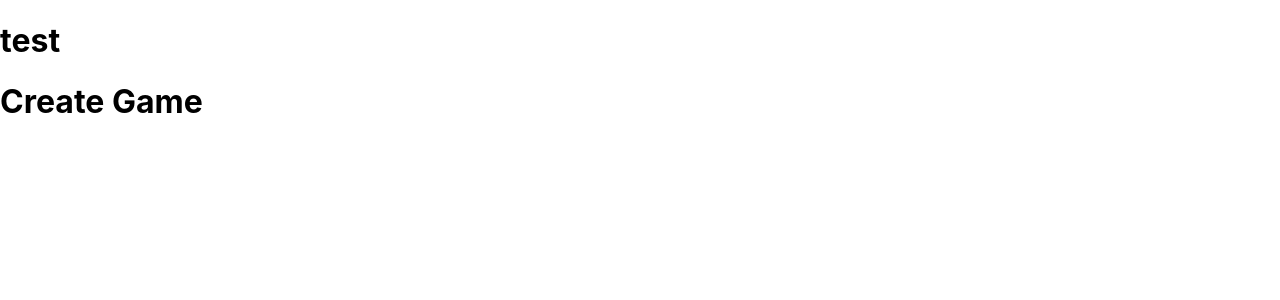
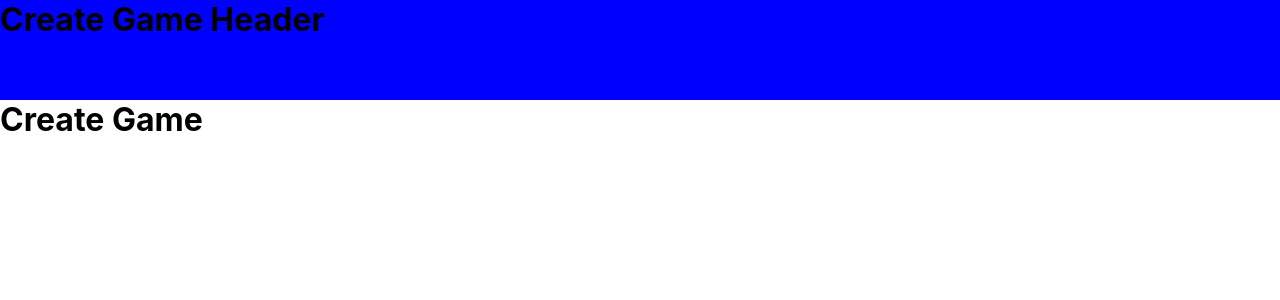
Before and after one commit to eviathan/RukusRummy, a React (Create React App) app in the folder RukusRummy.Web/: page /create-game in a window 1280 px wide. Shown: the top 300 px of the page. Built offline with nearby package versions, Linux system fonts and the light colour scheme.

Commit message:
Fix routing and a bit of cleanup

```diff
--- a/RukusRummy.Web/package.json
+++ b/RukusRummy.Web/package.json
@@ -14,6 +14,7 @@
     "dotenv": "^16.3.1",
     "localforage": "^1.10.0",
     "match-sorter": "^6.3.1",
+    "node-sass": "^7.0.3",
     "react": "^18.2.0",
     "react-dom": "^18.2.0",
     "react-router-dom": "^6.14.1",
--- a/RukusRummy.Web/src/App.css
+++ /dev/null
@@ -1,38 +0,0 @@
-.App {
-  text-align: center;
-}
-
-.App-logo {
-  height: 40vmin;
-  pointer-events: none;
-}
-
-@media (prefers-reduced-motion: no-preference) {
-  .App-logo {
-    animation: App-logo-spin infinite 20s linear;
-  }
-}
-
-.App-header {
-  background-color: #282c34;
-  min-height: 100vh;
-  display: flex;
-  flex-direction: column;
-  align-items: center;
-  justify-content: center;
-  font-size: calc(10px + 2vmin);
-  color: white;
-}
-
-.App-link {
-  color: #61dafb;
-}
-
-@keyframes App-logo-spin {
-  from {
-    transform: rotate(0deg);
-  }
-  to {
-    transform: rotate(360deg);
-  }
-}
--- a/RukusRummy.Web/src/Components/Header.tsx
+++ /dev/null
@@ -1,41 +0,0 @@
-import { RouterProvider, createBrowserRouter } from "react-router-dom";
-
-const router = createBrowserRouter([
-  {
-    path: "/",
-    element:
-    <>
-      <div>
-        <h1>Header</h1>
-        <p>Dropdown: GameSettings & voting history</p>
-        <p>Personal Settings Dropdown</p>
-        <button>Invite Players</button>
-        <button>Show issues</button>
-      </div>
-      <div>
-        <h2>Subheader</h2>
-        <button>Timer</button>
-      </div>
-    </>,
-  },
-  {
-    path: "/:id",
-    element: <h1>Session Header</h1>,
-  },
-  {
-    path: "/create-game",
-    element: <h1>test</h1>
-  },
-]);
-
-export const Header: React.FC<{}> = () => {
-    return (
-      <div className="App">
-        <header className="App-header">
-          <RouterProvider router={router} />
-        </header>
-      </div>
-    );
-  }
-
-  export default Header;
--- /dev/null
+++ b/RukusRummy.Web/src/Components/Header/Header.scss
@@ -0,0 +1,9 @@
+header {
+    display: flex;
+    background: blue;
+    height: 100px;
+
+    .main {
+        display: flex;
+    }
+}
--- /dev/null
+++ b/RukusRummy.Web/src/Components/Header/Header.tsx
@@ -0,0 +1,24 @@
+import { Route, Routes } from "react-router-dom";
+import './Header.scss';
+
+export const Header: React.FC<React.PropsWithChildren<{}>> = ({ children }) => {
+    return (
+      <header>
+        <Routes>
+          <Route path="/" element={
+            <div className="main">
+              <img src="" alt="logo" />
+              <p>Dropdown: GameSettings & voting history</p>
+              <p>Personal Settings Dropdown</p>
+              <button>Invite Players</button>
+              <button>Show issues</button>
+              <button>Timer</button>
+            </div>} />
+          <Route path="/:id" element={<h1>Session Header</h1>} />
+          <Route path="/create-game" element={<h1>Create Game Header</h1>} />
+        </Routes>
+      </header>
+    );
+  }
+
+  export default Header;
--- a/RukusRummy.Web/src/Components/Layout.tsx
+++ b/RukusRummy.Web/src/Components/Layout.tsx
@@ -1,10 +1,22 @@
-import Header from "./Header";
+import { Route, Routes } from "react-router-dom";
+import Header from "./Header/Header";
+
+import CreateGame from '../Pages/CreateGame';
+import LandingPage from '../Pages/LandingPage';
+import Session from '../Pages/Session';
 
 export const Layout: React.FC<React.PropsWithChildren<{}>> = ({ children }) => {
     return (
       <div className="layout">
           <Header />
           {children}
+          <main className="wrapper">
+            <Routes>
+              <Route path="/" element={<LandingPage />} />
+              <Route path="/:id" element={<Session />} />
+              <Route path="/create-game" element={<CreateGame />} />
+            </Routes>
+          </main>
       </div>
     );
   }
--- a/RukusRummy.Web/src/Pages/CreateGame.tsx
+++ b/RukusRummy.Web/src/Pages/CreateGame.tsx
@@ -2,9 +2,9 @@
 function CreateGame() {
     return (
       <div className="App">
-        <header className="App-header">
+        <div className="App-header">
           <h1>Create Game</h1>
-        </header>
+        </div>
       </div>
     );
   }
--- a/RukusRummy.Web/src/Pages/LandingPage.tsx
+++ b/RukusRummy.Web/src/Pages/LandingPage.tsx
@@ -19,9 +19,9 @@ function Landing() {
 
     return (
       <div className="App">
-        <header className="App-header">
+        <div className="App-header">
           <h1>Landing {response}</h1>
-        </header>
+        </div>
       </div>
     );
   }
--- a/RukusRummy.Web/src/Pages/Session.tsx
+++ b/RukusRummy.Web/src/Pages/Session.tsx
@@ -3,9 +3,9 @@
 function Session() {
     return (
       <div className="App">
-        <header className="App-header">
+        <div className="App-header">
           <h1>Session</h1>
-        </header>
+        </div>
       </div>
     );
   }
--- a/RukusRummy.Web/src/index.css
+++ b/RukusRummy.Web/src/index.css
@@ -11,3 +11,14 @@ code {
   font-family: source-code-pro, Menlo, Monaco, Consolas, 'Courier New',
     monospace;
 }
+
+* {
+  -moz-box-sizing: border-box;
+  -webkit-box-sizing: border-box;
+  box-sizing: border-box;
+}
+
+h1, h2, h3, h4, h5, h6, .h1, .h2, .h3, .h4, .h5, .h6 {
+  margin-top: 0;
+  margin-bottom: 0;
+}
--- a/RukusRummy.Web/src/index.tsx
+++ b/RukusRummy.Web/src/index.tsx
@@ -2,30 +2,11 @@ import React from 'react';
 import ReactDOM from 'react-dom/client';
 import reportWebVitals from './reportWebVitals';
 import {
-  createBrowserRouter,
-  RouterProvider,
+  BrowserRouter
 } from "react-router-dom";
 
 import './index.css';
 import Layout from './Components/Layout';
-import CreateGame from './Pages/CreateGame';
-import LandingPage from './Pages/LandingPage';
-import Session from './Pages/Session';
-
-const router = createBrowserRouter([
-  {
-    path: "/",
-    element: <LandingPage />,
-  },
-  {
-    path: "/:id",
-    element: <Session />,
-  },
-  {
-    path: "/create-game",
-    element: <CreateGame />,
-  },
-]);
 
 const root = ReactDOM.createRoot(
   document.getElementById('root') as HTMLElement
@@ -33,9 +14,9 @@ const root = ReactDOM.createRoot(
 
 root.render(
   <React.StrictMode>
-    <Layout>
-      <RouterProvider router={router} />
-    </Layout>
+    <BrowserRouter>
+      <Layout />
+    </BrowserRouter>
   </React.StrictMode>
 );
 
```
Also changed, not shown: RukusRummy.Web/src/App.tsx (deleted, +0 -83 lines), 2 other files (tests, documents, lock files or other folders).
